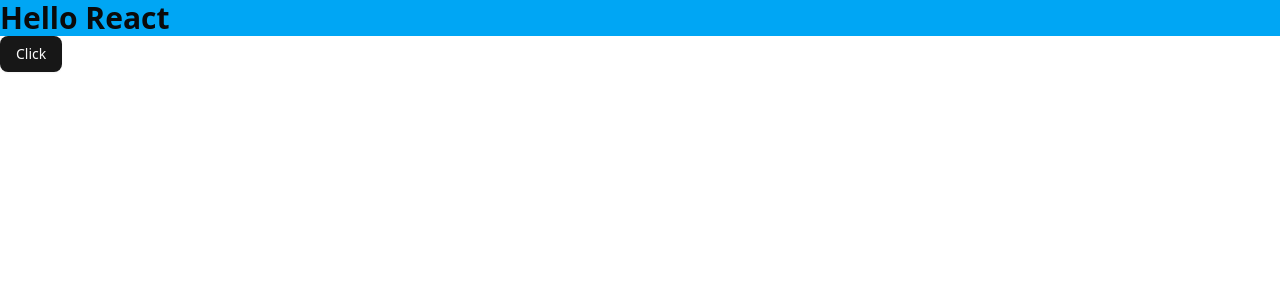
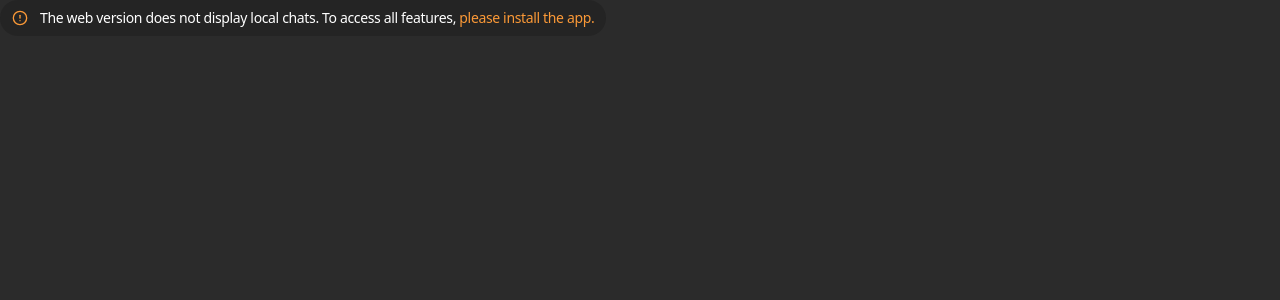
Before and after one commit to sakib-333/dashboard, a React (Vite) app: page / in a window 1280 px wide. Shown: the top 300 px of the page. Built offline with nearby package versions, Linux system fonts and the light colour scheme.

Commit message:
Add popup.

```diff
--- a/src/App.tsx
+++ b/src/App.tsx
@@ -1,10 +1,11 @@
-import { Button } from "./components/ui/button";
+import SectionOne from "./components/SectionOne/SectionOne";
 
 const App = () => {
   return (
-    <div>
-      <h1 className="text-3xl font-bold bg-sky-500">Hello React</h1>
-      <Button>Click</Button>
+    <div className="min-h-screen text-white">
+      <div>
+        <SectionOne />
+      </div>
     </div>
   );
 };
--- /dev/null
+++ b/src/components/SectionOne/Popup/Popup.tsx
@@ -0,0 +1,21 @@
+import { AlertCircle } from "lucide-react";
+import { Alert, AlertTitle } from "@/components/ui/alert";
+
+const Popup = () => {
+  return (
+    <Alert
+      variant="destructive"
+      className="bg-[#242424] max-w-max border-none px-3 py-2 rounded-full"
+    >
+      <AlertCircle className="h-4 w-4" color="#FB9937" />
+      <AlertTitle className="font-normal">
+        <span className="text-white">
+          The web version does not display local chats. To access all features,
+        </span>{" "}
+        <span className="text-[#FB9937]">please install the app.</span>
+      </AlertTitle>
+    </Alert>
+  );
+};
+
+export default Popup;
--- /dev/null
+++ b/src/components/SectionOne/SectionOne.tsx
@@ -0,0 +1,11 @@
+import Popup from "./Popup/Popup";
+
+const SectionOne = () => {
+  return (
+    <div className="min-h-screen bg-[#2B2B2B]">
+      <Popup />
+    </div>
+  );
+};
+
+export default SectionOne;
--- /dev/null
+++ b/src/components/ui/alert.tsx
@@ -0,0 +1,66 @@
+import * as React from "react"
+import { cva, type VariantProps } from "class-variance-authority"
+
+import { cn } from "@/lib/utils"
+
+const alertVariants = cva(
+  "relative w-full rounded-lg border px-4 py-3 text-sm grid has-[>svg]:grid-cols-[calc(var(--spacing)*4)_1fr] grid-cols-[0_1fr] has-[>svg]:gap-x-3 gap-y-0.5 items-start [&>svg]:size-4 [&>svg]:translate-y-0.5 [&>svg]:text-current",
+  {
+    variants: {
+      variant: {
+        default: "bg-background text-foreground",
+        destructive:
+          "text-destructive-foreground [&>svg]:text-current *:data-[slot=alert-description]:text-destructive-foreground/80",
+      },
+    },
+    defaultVariants: {
+      variant: "default",
+    },
+  }
+)
+
+function Alert({
+  className,
+  variant,
+  ...props
+}: React.ComponentProps<"div"> & VariantProps<typeof alertVariants>) {
+  return (
+    <div
+      data-slot="alert"
+      role="alert"
+      className={cn(alertVariants({ variant }), className)}
+      {...props}
+    />
+  )
+}
+
+function AlertTitle({ className, ...props }: React.ComponentProps<"div">) {
+  return (
+    <div
+      data-slot="alert-title"
+      className={cn(
+        "col-start-2 line-clamp-1 min-h-4 font-medium tracking-tight",
+        className
+      )}
+      {...props}
+    />
+  )
+}
+
+function AlertDescription({
+  className,
+  ...props
+}: React.ComponentProps<"div">) {
+  return (
+    <div
+      data-slot="alert-description"
+      className={cn(
+        "text-muted-foreground col-start-2 grid justify-items-start gap-1 text-sm [&_p]:leading-relaxed",
+        className
+      )}
+      {...props}
+    />
+  )
+}
+
+export { Alert, AlertTitle, AlertDescription }
```
